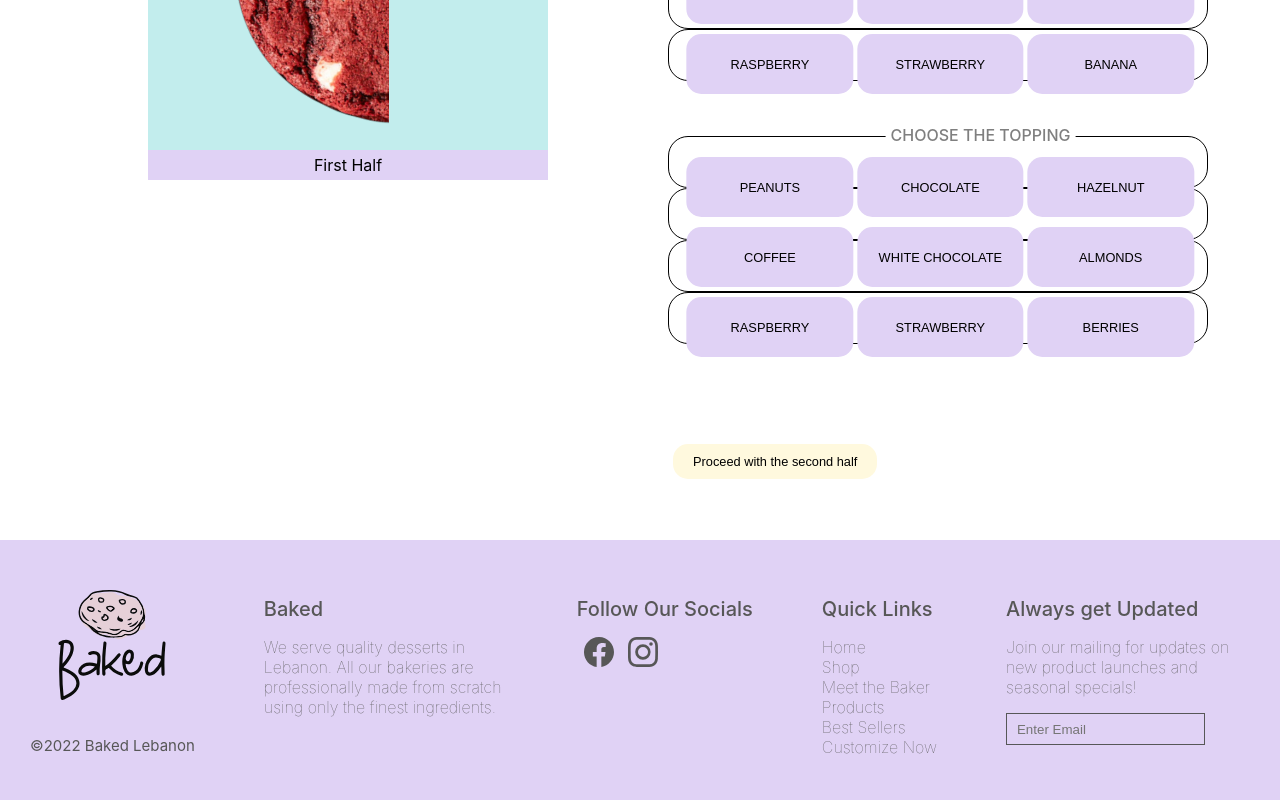
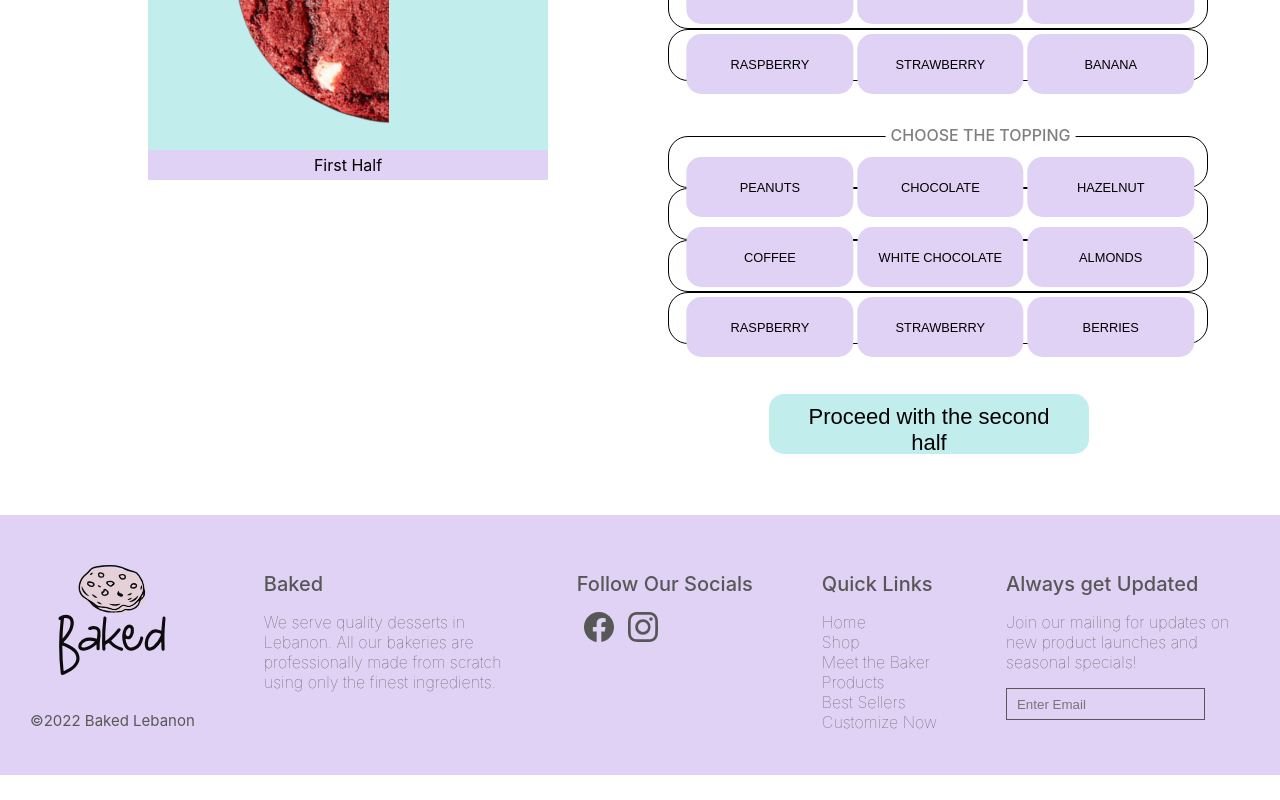
Before and after one commit to SaraBaassiri/baked_lb-website, a React (Create React App) app: page /customize in a window 1280 px wide. Shown: the part 548-1348 px from the top of the page. After the commit the page ends 1323 px from the top, so only its background shows below. Built offline with nearby package versions, Linux system fonts and the light colour scheme; a web font is replaced by a local one.

Commit message:
Update Customize.css

```diff
--- a/src/Views/Customize/Customize.css
+++ b/src/Views/Customize/Customize.css
@@ -199,12 +199,21 @@
     margin: 5px 2px;
 }
 
+
 .secondHalf button {
-    margin-top: 100px;
-    background-color: #FFF9DE;
+    margin-top: 50px;
+    background-color: #C2EDED;
     font-weight: 500;
     border-radius: 15px;
     text-transform: none;
-    font-size: 0.8em;
+    font-size: 22px;
     justify-self: center;
+    width: 25vw;
+    height: 60px;
+    transform: translate(30% ,0);
 }
+
+.secondHalf button:hover {
+    opacity: 0.8;
+    background-color: #C2EDED;
+}
```
